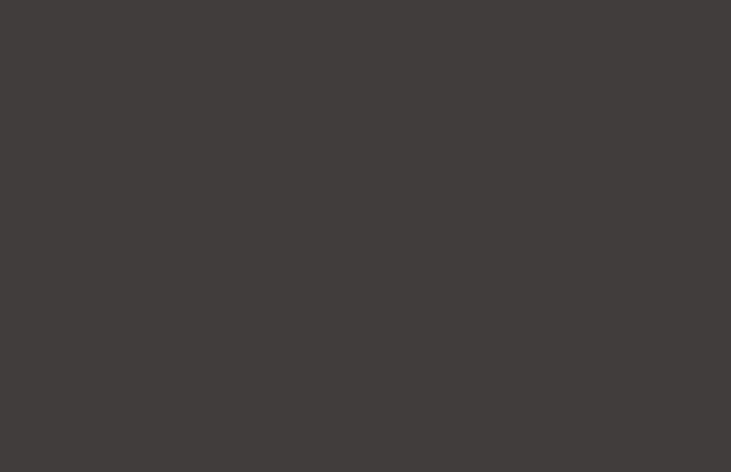
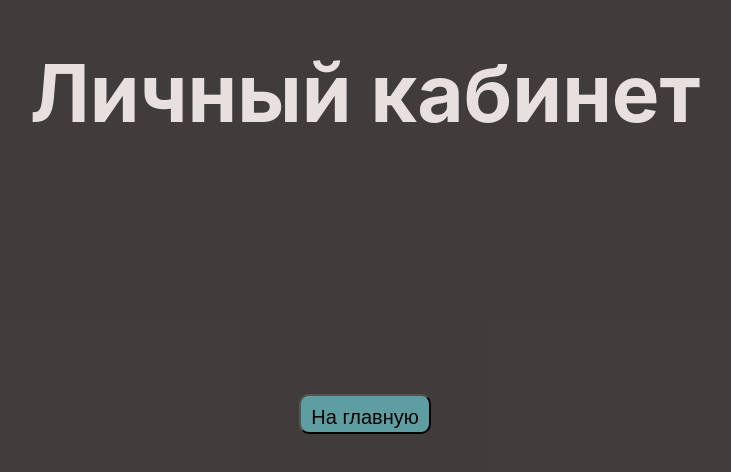
Before and after one commit to kaa-it/protected-router, a React (Create React App) app: page /profile in a window 1280 px wide. Before the commit this address had no page. Shown: the part 188-660 px from the top of the page, without its empty margins (275-1006 px from the left). Built offline with nearby package versions, Linux system fonts and the light colour scheme.

Commit message:
login and profile

```diff
--- a/src/components/app.jsx
+++ b/src/components/app.jsx
@@ -1,14 +1,17 @@
 import {Route, Routes} from "react-router-dom";
-import {Home} from "../pages/home/home";
+import {Home} from "../pages/home";
+import {Login} from "../pages/login";
+import {Profile} from "../pages/profile";
 
 function App() {
   return (
       <div className="app">
           <Routes>
               <Route path="/" element={<Home/>} />
+              <Route path="/login" element={<Login/>} />
+              <Route path="/profile" element={<Profile />} />
           </Routes>
       </div>
-
   );
 }
 
--- a/src/index.css
+++ b/src/index.css
@@ -17,7 +17,7 @@ code {
   background-color: rgba(61, 57, 57, 0.98);
 }
 
-.home {
+.page {
   height: 100%;
   display: flex;
   flex-direction: column;
--- a/src/pages/home/home.jsx
+++ b/src/pages/home.jsx
@@ -1,6 +1,6 @@
 export const Home = () => {
     return (
-        <div className="home">
+        <div className="page">
             <h1 className="title">Главная</h1>
             <button className="button">Личный кабинет</button>
         </div>
--- /dev/null
+++ b/src/pages/login.jsx
@@ -0,0 +1,8 @@
+export const Login = () => {
+    return (
+        <div className="page">
+            <h1 className="title">Логин</h1>
+            <button className="button">Войти</button>
+        </div>
+    )
+}
--- /dev/null
+++ b/src/pages/profile.jsx
@@ -0,0 +1,8 @@
+export const Profile = () => {
+    return (
+        <div className="page">
+            <h1 className="title">Личный кабинет</h1>
+            <button className="button">На главную</button>
+        </div>
+    )
+}
```
